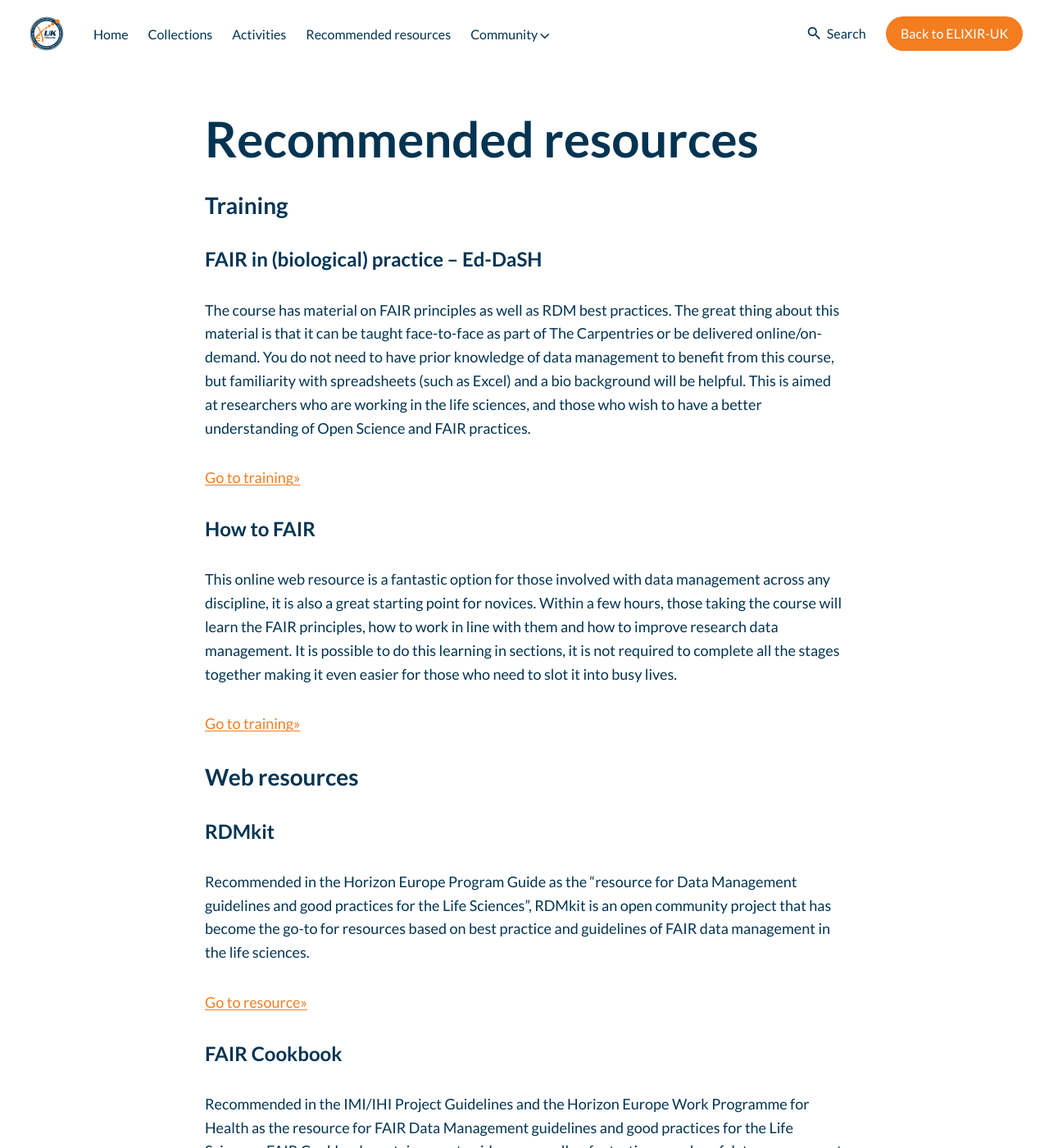
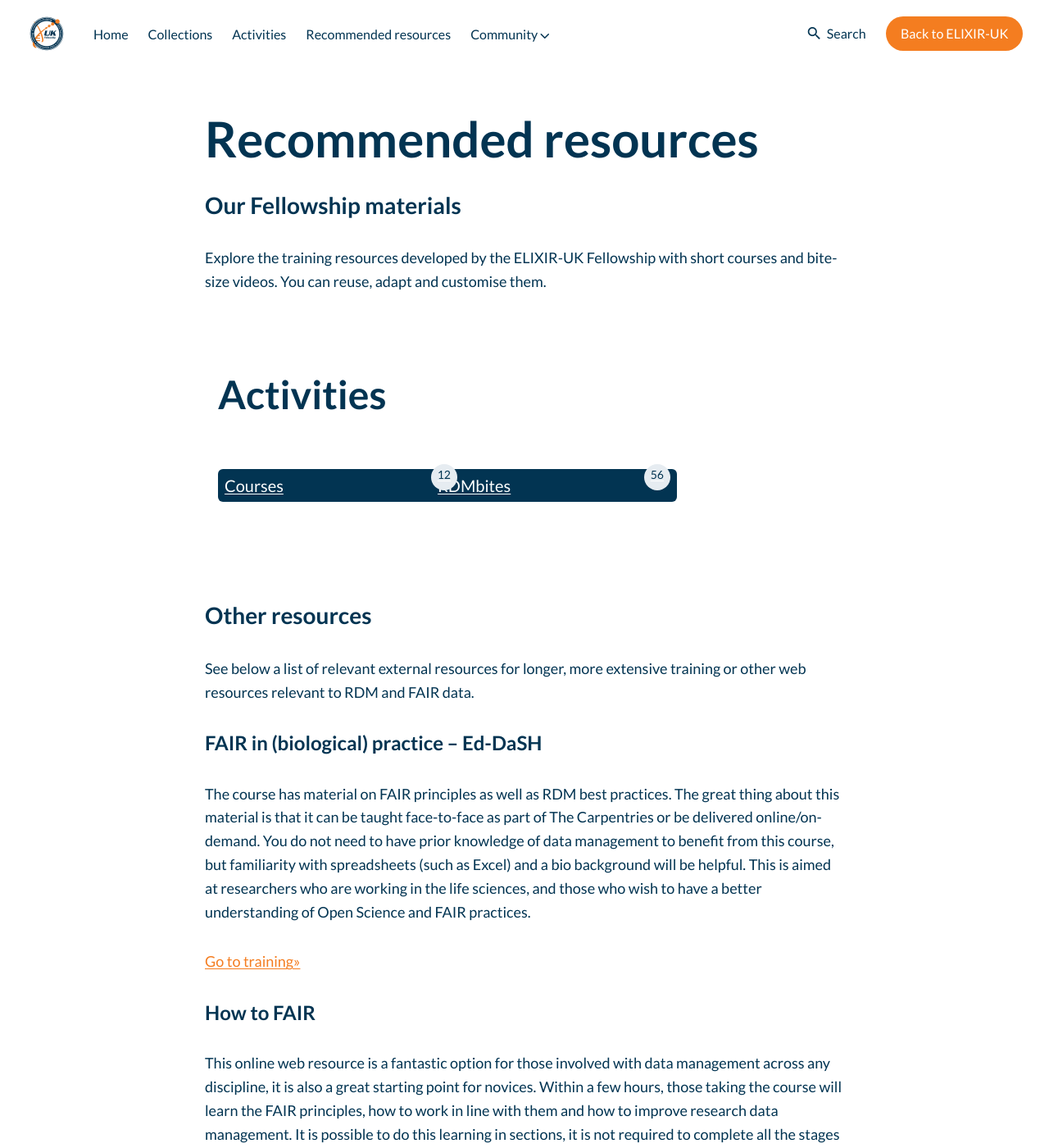
Before and after one commit to elixir-uk/fellowship, a Jekyll site: the page built from _pages/training_materials.md, in a window 1280 px wide and 1400 px high. Shown: the whole window at 82% size. Built offline with Jekyll 4.4.1, drawn with Linux system fonts in a browser that asks for light colours; nearby versions of some CDN libraries.

Commit message:
update recommended resources

```diff
--- /dev/null
+++ b/_includes/recommended-resources.html
@@ -0,0 +1,29 @@
+<!-- begin tags -->
+<section class="section tags">
+    <div class="container">
+      <div class="row">
+        <div class="col col-12">
+          <div class="tags__head text-center">
+            <h1 class="tags__title">Activities</h1>
+          </div>
+          {% capture site_tags %}{% for tag in site.tags %}{{ tag | first }}{% unless forloop.last %},{% endunless %}{% endfor %}{% endcapture %}
+          {% assign tag_words = site_tags | split:',' | sort %}
+
+          <div class="tags__content row">
+            {% assign include_tags = "Courses, RDMbites" | split: ", " %}
+            {% for item in (0..site.tags.size) %} {% unless forloop.last %} {% capture this_word %}{{ tag_words[item] | strip_newlines }}{% endcapture %} {% if include_tags contains this_word %}
+            <div class="col col-4 col-d-6 col-m-12 tags__content__item">
+              <a href="{{ site.baseurl }}/tags/?tag={{ this_word | cgi_escape }}">
+                <span class="tag-name" >{{ this_word }}</span>
+                <span class="tag__counter">{{ site.tags[this_word].size }}</span>
+              </a>
+            </div>
+            {% endif %}
+            {% endunless %}
+            {% endfor %}
+          </div>
+        </div>
+      </div>
+    </div>
+  </section>
+  <!-- end tags -->
--- a/_pages/training_materials.md
+++ b/_pages/training_materials.md
@@ -5,7 +5,13 @@ permalink: /training_materials/
 image:
 ---
 
-## Training
+## Our Fellowship materials
+Explore the training resources developed by the ELIXIR-UK Fellowship with short courses and bite-size videos. You can reuse, adapt and customise them.
+
+{% include recommended-resources.html %}
+
+## Other resources
+See below a list of relevant external resources for longer, more extensive training or other web resources relevant to RDM and FAIR data.
 
 ### FAIR in (biological) practice – Ed-DaSH
 The course has material on FAIR principles as well as RDM best practices. The great thing about this material is that it can be taught face-to-face as part of The Carpentries or be delivered online/on-demand.
```
Also changed, not shown: other parts of _pages/training_materials.md (+0 -2 lines).
